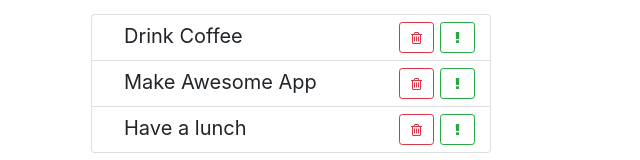
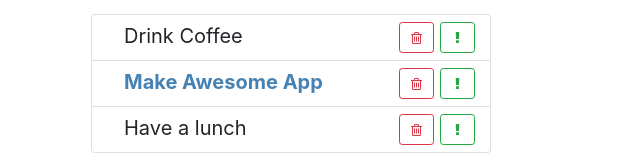
Before and after one commit to vldmr42/todo, a React (Create React App) app: page / in a window 1280 px wide. Shown: the part 144-304 px from the top of the page, without its empty margins (349-989 px from the left). Built offline with nearby package versions, Linux system fonts and the light colour scheme.

Commit message:
Data in react app

```diff
--- a/src/components/app/app.jsx
+++ b/src/components/app/app.jsx
@@ -46,6 +46,14 @@
     console.log(text);
   };
 
+  onToggleImportant = (id) => {
+    console.log(`Toggle important ${id}`);
+  };
+
+  onToggleDone = (id) => {
+    console.log(`Toggle done ${id}`);
+  };
+
   render() {
     return (
       <div className="todo-app">
@@ -55,7 +63,12 @@
           <ItemStatusFilter />
         </div>
 
-        <TodoList todos={this.state.todoData} onDeleted={this.deleteItem} />
+        <TodoList
+          todos={this.state.todoData}
+          onDeleted={this.deleteItem}
+          onToggleImportant={this.onToggleImportant}
+          onToggleDone={this.onToggleDone}
+        />
         <ItemAddForm onItemAdded={this.addItem} />
       </div>
     );
--- a/src/components/todo-list-item/todo-list-item.jsx
+++ b/src/components/todo-list-item/todo-list-item.jsx
@@ -3,26 +3,8 @@
 import "./todo-list-item.css";
 
 export default class TodoListItem extends Component {
-  state = {
-    done: false,
-    important: false,
-  };
-
-  onLabelClick = () => {
-    this.setState(({ done }) => {
-      return { done: !done };
-    });
-  };
-
-  onMarkImportant = () => {
-    this.setState(({ important }) => {
-      return { important: !important };
-    });
-  };
-
   render() {
-    const { label, onDeleted } = this.props;
-    const { done, important } = this.state;
+    const { label, onDeleted, onToggleImportant, onToggleDone, important, done } = this.props;
 
     let classNames = "todo-list-item";
     if (done) {
@@ -34,14 +16,14 @@
 
     return (
       <span className={classNames}>
-        <span className="todo-list-item-label" onClick={this.onLabelClick}>
+        <span className="todo-list-item-label" onClick={onToggleDone}>
           {label}
         </span>
 
         <button
           type="button"
           className="btn btn-outline-success btn-sm float-right"
-          onClick={this.onMarkImportant}
+          onClick={onToggleImportant}
         >
           <i className="fa fa-exclamation" />
         </button>
--- a/src/components/todo-list/todo-list.jsx
+++ b/src/components/todo-list/todo-list.jsx
@@ -3,13 +3,18 @@
 import TodoListItem from "../todo-list-item";
 import "./todo-list.css";
 
-const TodoList = ({ todos, onDeleted }) => {
+const TodoList = ({ todos, onDeleted, onToggleImportant, onToggleDone }) => {
   const elements = todos.map((item) => {
     const { id, ...itemProps } = item;
 
     return (
       <li key={id} className="list-group-item">
-        <TodoListItem {...itemProps} onDeleted={() => onDeleted(id)} />
+        <TodoListItem
+          {...itemProps}
+          onDeleted={() => onDeleted(id)}
+          onToggleImportant={() => onToggleImportant(id)}
+          onToggleDone={() => onToggleDone(id)}
+        />
       </li>
     );
   });
```
